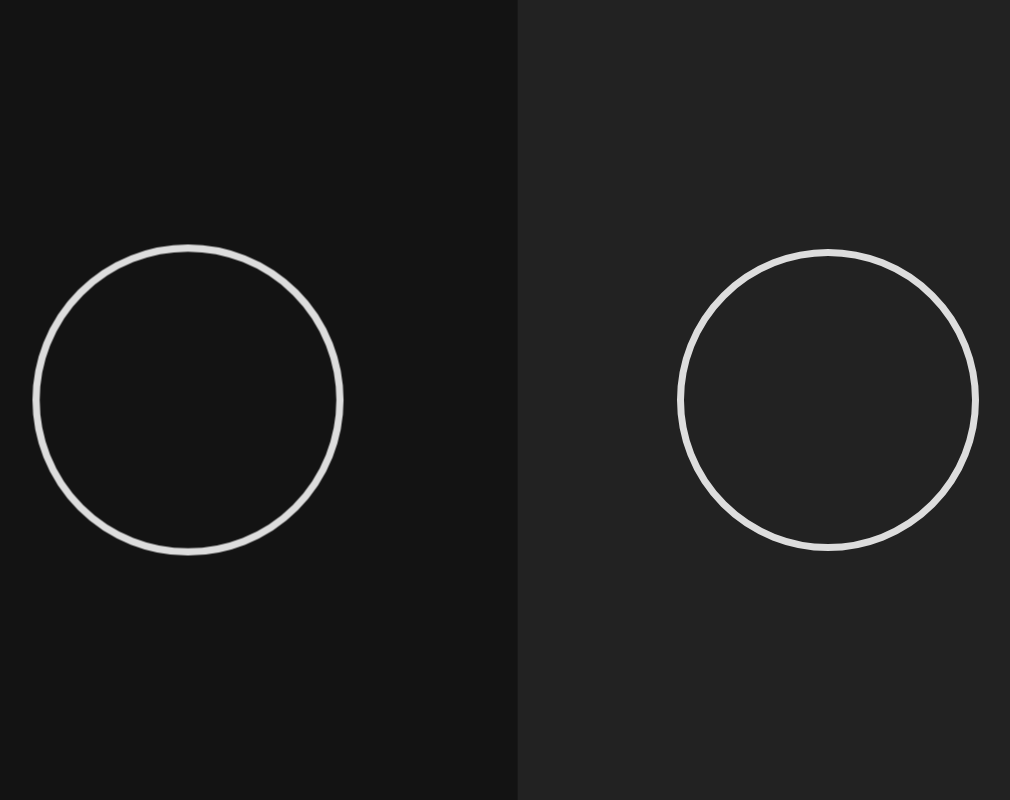
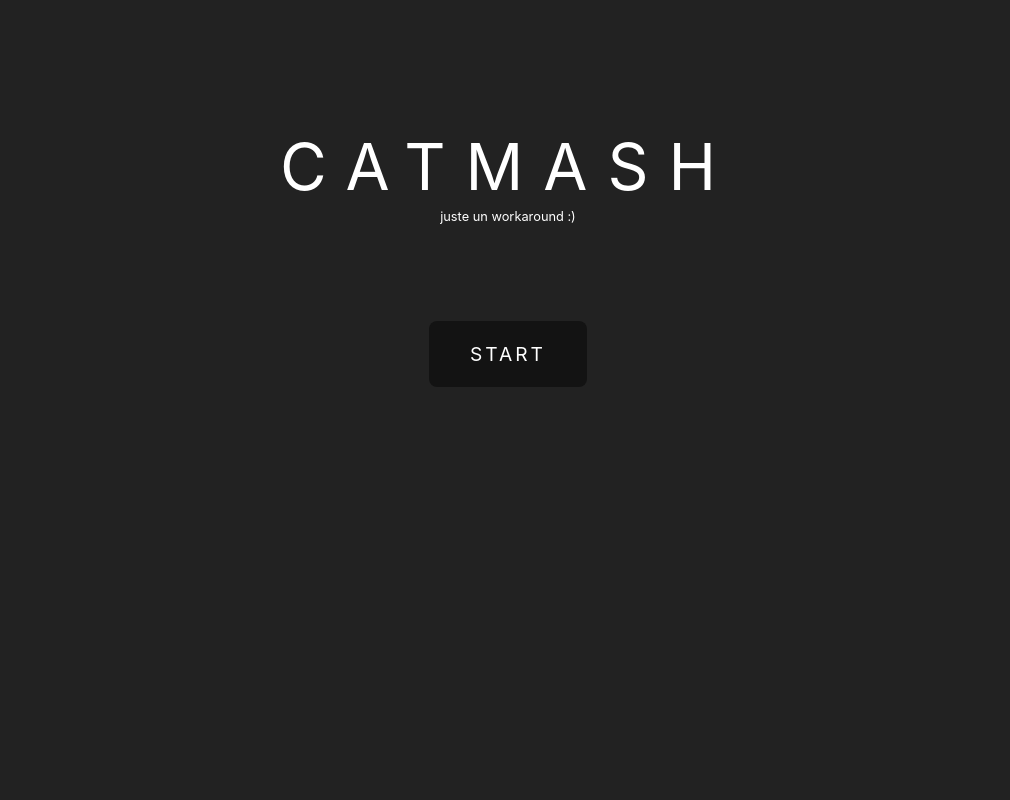
Before and after one commit to Slowl/catmash-tst, a React (Create React App) app: page / in a window 1280 px wide. Shown: the whole page, without its empty margins (132-1142 px from the left). Built offline with nearby package versions, Linux system fonts and the light colour scheme; no server answers; the database is empty.

Commit message:
added workaround start page to initialize states on first click

```diff
--- a/src/App.js
+++ b/src/App.js
@@ -4,12 +4,17 @@ import firebase from './config/firebase'
 
 import CatPic from "./components/CatPic"
 
-const AppContainer = styled.div`
+const AppRoot = styled.div`
   width: 100vw;
   height: 100vh;
+  background-color: #222222;
   overflow: hidden;
+`
+
+const AppContainer = styled.div`
   color: white;
   display: flex;
+  background-color: #222222;
 `
 
 const CatContainer = styled.div`
@@ -29,11 +34,47 @@ const CatContainer = styled.div`
   }
 `
 
+const WelcomeScreen = styled.div`
+  width: 100%;
+  background-color: #222222;
+  padding: 8em 0 2em;
+  text-align: center;
+  color: white;
+
+  div {
+    font-size: 4em;
+    letter-spacing: 20px;
+  }
+
+  span {
+    font-size: .8em;
+  }
+
+  .start {
+    font-size: 1.2em;
+    letter-spacing: 3px;
+    text-transform: uppercase;
+    background-color: #131313;
+    width: 12%;
+    padding: 1em 0;
+    margin: 5em auto;
+    border: 2px solid transparent;
+    border-radius: 8px;
+    cursor: pointer;
+    transition: .4s;
+
+    :hover {
+      box-shadow: 0px 1px 20px rgba(255,255,255, .1);
+    }
+  }
+`
+
 class App extends React.Component {
 
   state = {
     data: [],
     dataLoaded: false,
+    displayApp: false,
     leftCat: "",
     rightCat: "",
     choosenCat: {
@@ -60,6 +101,7 @@ class App extends React.Component {
 
   Next = () => {
     const db = firebase.firestore()
+    this.setState({ displayApp: true })
 
     if (!!this.state.data && this.state.data.length > 0) {
       const index = this.state.data.length - 1
@@ -79,9 +121,11 @@ class App extends React.Component {
 
   render() {
 
-    const { dataLoaded, leftCat, rightCat } = this.state
+    const { dataLoaded, leftCat, rightCat, displayApp } = this.state
 
     return (
+      <AppRoot>
+        {!!displayApp ?
           <AppContainer>
             <CatContainer onClick={() => this.ChooseACat(leftCat)}>
               {!!dataLoaded && <CatPic url={leftCat.imgUrl} />}
@@ -90,6 +134,14 @@ class App extends React.Component {
               {!!dataLoaded && <CatPic url={rightCat.imgUrl} />}
             </CatContainer>
           </AppContainer>
+        :
+          <WelcomeScreen>
+            <div>CATMASH</div>
+            <span> juste un workaround :)</span>
+            <div className="start" onClick={() => this.Next()}> start </div>
+          </WelcomeScreen>
+        }
+      </AppRoot>
     )
   }
 }
```
Lines whose indentation alone changed are shown as unchanged.
